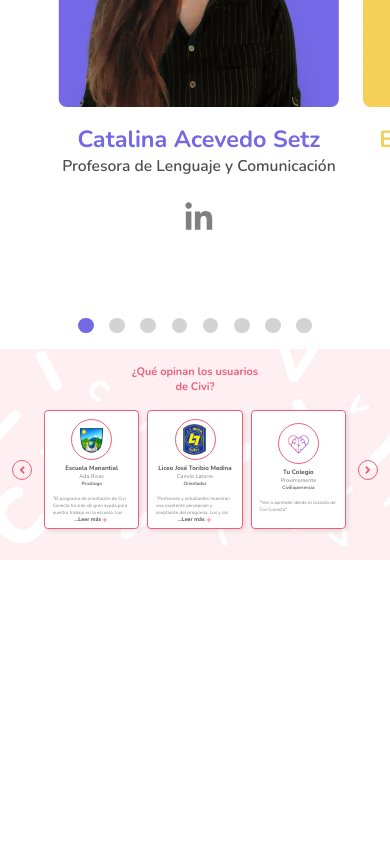
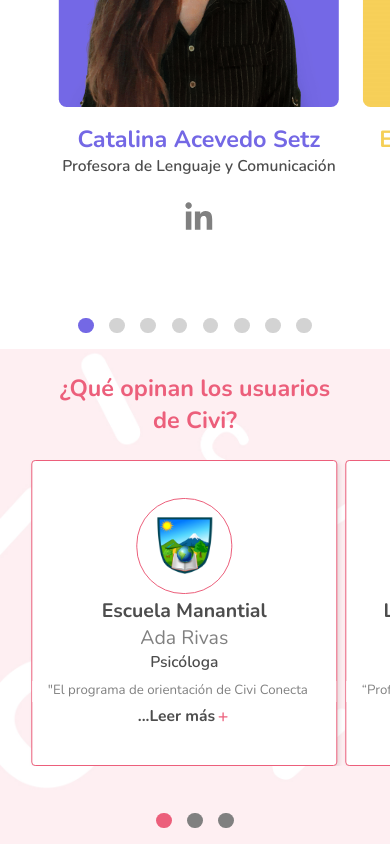
Before and after one commit to Gawb/civiConecta_newLanding, a React (Create React App) app in the folder civiconecta-landingpage/: page / in a window 390 px wide. Shown: the part 2310-3154 px from the top of the page. Before the commit the page ends 2870 px from the top, so only its background shows below. Built offline with nearby package versions, Linux system fonts and the light colour scheme.

Commit message:
finishing the testimonials section in desktop and mobile version

```diff
--- a/civiconecta-landingpage/src/components/Main/Testimonials/School/SchoolMobile.css
+++ b/civiconecta-landingpage/src/components/Main/Testimonials/School/SchoolMobile.css
@@ -1 +1,44 @@
-@media (max-width: 499px) {}
+@media (max-width: 499px) {
+    .school{
+        width: 78vw;
+        height: 78vw;
+    }
+    .logo-school{
+        width: 24vw;
+        height: 24vw;
+        border-radius: 12vw;
+        background-size: 14vw;
+    }
+    .school h3{
+        font-size: 5vw;
+    }
+    .school p:nth-child(3){
+        font-size: 5vw;
+    }
+    .school p:nth-child(4){
+        font-size: 4vw;
+    }
+    .review-box{
+        width: 78vw;
+    }
+    .review-box.close{
+        max-height: 16vw;
+    }
+    .review-box .review{
+        font-size: 3.4vw;
+        margin: 0 4vw;
+    }
+    .review-box.open .review{
+        font-size: 3.4vw;
+        margin: 0px 1.6vw 52vw;
+    }
+    .more-button {
+        font-size: 4vw;
+        margin: 1vw;
+
+    }
+    .more-button .read-more-icon{
+        width: 4vw;
+        height: 4vw;
+    }
+}
--- a/civiconecta-landingpage/src/components/Main/Testimonials/School/index.js
+++ b/civiconecta-landingpage/src/components/Main/Testimonials/School/index.js
@@ -1,4 +1,5 @@
 import './School.css';
+import './SchoolMobile.css';
 import { useState, useEffect } from 'react';
 
 
--- a/civiconecta-landingpage/src/components/Main/Testimonials/TestimonialsMobile.css
+++ b/civiconecta-landingpage/src/components/Main/Testimonials/TestimonialsMobile.css
@@ -1 +1,32 @@
-@media (max-width: 499px) {}
+@media (max-width: 499px) {
+
+.testimonials h2{
+    font-size: 6vw;
+    width: 70vw;
+    margin: 6vw 0;
+}
+
+.testimonial_carruse_arrow{
+    display: none;
+}
+
+.testimonials_carrusel-container{
+    width: 100vw;
+    overflow-x: hidden;
+}
+
+.testimonials-boxes{
+
+    position: relative;
+
+}
+
+.testimonials .point {
+    background-color: var(--greyCivi);
+}
+
+.testimonials .point.point-selected{
+    background-color: var(--pinkCivi);
+}
+
+}
--- a/civiconecta-landingpage/src/components/Main/Testimonials/index.js
+++ b/civiconecta-landingpage/src/components/Main/Testimonials/index.js
@@ -1,10 +1,82 @@
 import './Testimonials.css';
+import './TestimonialsMobile.css';
 import { School } from './School';
 import { schoolData } from './School/schoolInfo/schoolData';
+import { useState, useEffect, useRef } from 'react';
 
 const title = '¿Qué opinan los usuarios de Civi?';
 
 const Testimonials = ({imgArrow}) => {
+    const [isMobile, setIsMobile] = useState(window.innerWidth <= 500);
+    const [isTransitioning, setIsTransitioning] = useState(false);
+    const [startTouchX, setStartTouchX] = useState(null);
+    const transitionTimeout = useRef(null);
+    const [activeIndex, setActiveIndex] = useState(1);
+
+    const totalSlides = schoolData.logo.length;
+
+    const prevSlide = () => {
+        if (isTransitioning) return;
+        setIsTransitioning(true);
+        setActiveIndex((prevIndex) => prevIndex === 1 ? totalSlides : prevIndex - 1);
+    };
+
+    const nextSlide = () => {
+        if (isTransitioning) return;
+        setIsTransitioning(true);
+        setActiveIndex((prevIndex) => prevIndex === totalSlides ? 1 : prevIndex + 1);
+    };
+
+    const handleTouchStart = (e) => {
+        const touchX = e.touches[0].clientX;
+        setStartTouchX(touchX);
+    };
+
+    const handleTouchMove = (e) => {
+        if (!startTouchX) return;
+        const touchX = e.touches[0].clientX;
+        const touchDifference = startTouchX - touchX;
+
+        if (touchDifference > 50) {
+            nextSlide();
+            setStartTouchX(null);
+        } else if (touchDifference < -50) {
+            prevSlide();
+            setStartTouchX(null);
+        }
+    };
+
+    const handleTouchEnd = () => {
+        setStartTouchX(null);
+    };
+
+    useEffect(() => {
+        const handleResize = () => setIsMobile(window.innerWidth <= 500);
+        window.addEventListener('resize', handleResize);
+        return () => window.removeEventListener('resize', handleResize);
+    }, []);
+
+    useEffect(() => {
+        if (transitionTimeout.current) {
+            clearTimeout(transitionTimeout.current);
+        }
+        transitionTimeout.current = setTimeout(() => {
+            setIsTransitioning(false);
+        }, 500); // Duración de la transición
+
+        return () => clearTimeout(transitionTimeout.current);
+    }, [activeIndex]);
+
+    const liPoints = (elements, activeIndex) =>
+        elements.logo.map((logo, index) => (
+            <li
+                key={index}
+                id={`review-${logo}`}
+                className={`point ${index === (activeIndex - 1) ? 'point-selected' : ''}`}
+            ></li>
+        ));
+
+
 return (
     <article className='testimonials'>
         <h2>{title}</h2>
@@ -12,15 +84,33 @@
             <div className='testimonial_carruse_arrow left'>
             {imgArrow}
             </div>
-            <div className='testimonials_carrusel-container'>
+            <div className='testimonials_carrusel-container'
+                onTouchStart={handleTouchStart}
+                onTouchMove={handleTouchMove}
+                onTouchEnd={handleTouchEnd}
+            >
+            {isMobile?
+                <div className='testimonials-boxes'
+                style={{
+                    transform: `translateX(calc(-${activeIndex * 78}vw + 85vw))`,
+                    transition: isTransitioning ? 'transform 0.5s ease' : 'none',
+                }}
+                >
+                    <School schoolData={schoolData}/>
+                </div>
+            :
                 <div className='testimonials-boxes'>
                     <School schoolData={schoolData}/>
                 </div>
+            }
             </div>
             <div className='testimonial_carruse_arrow rigth'>
             {imgArrow}
             </div>
         </div>
+        <ul className='team-point-section' style={{ display: `${isMobile ? 'flex' : 'none'}` }}>
+            {liPoints(schoolData, activeIndex)}
+        </ul>
     </article>
 )
 
```
Also changed, not shown: civiconecta-landingpage/src/components/Main/Team/index.js (line endings or trailing spaces).
